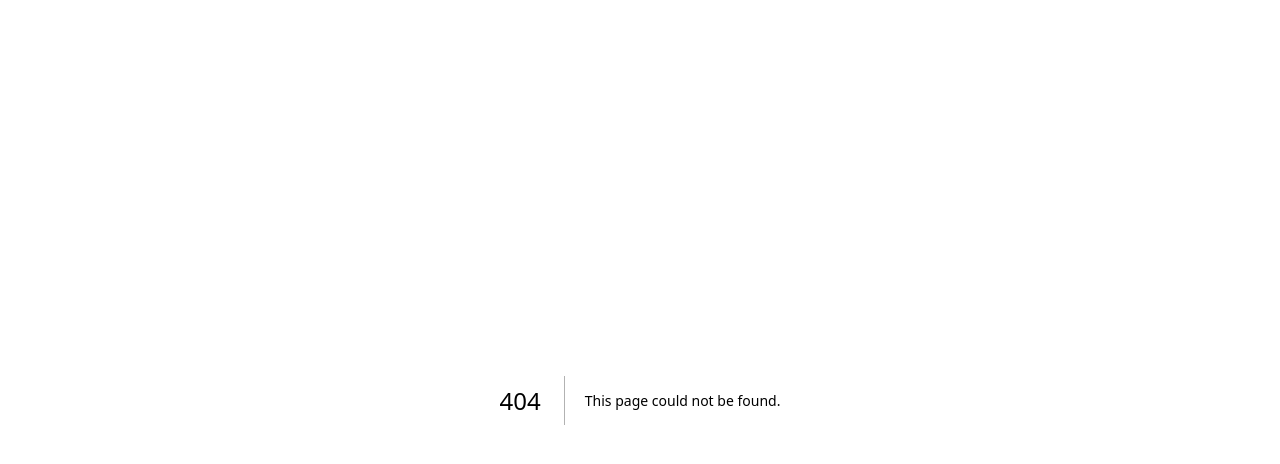
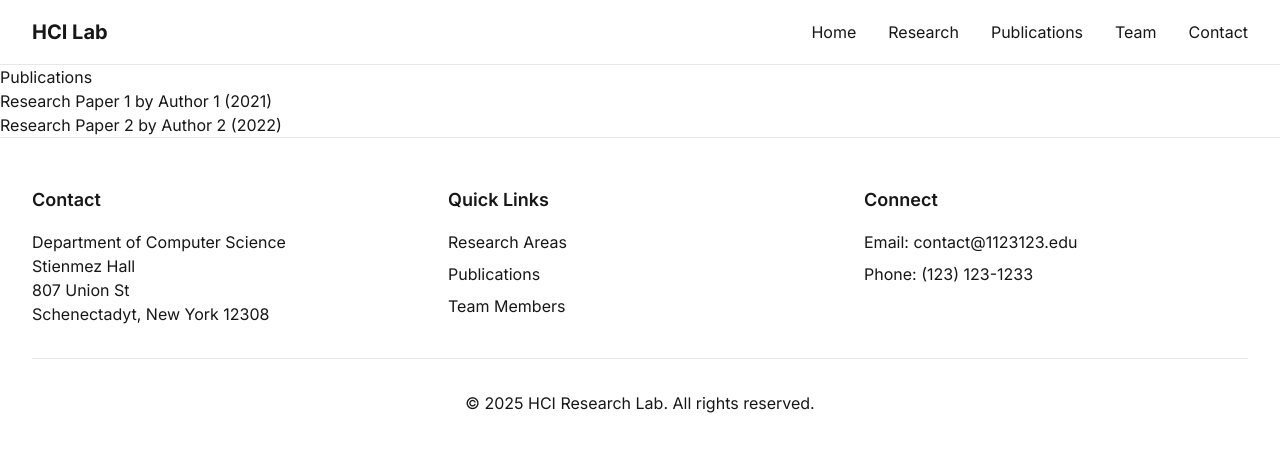
Before and after one commit to CAP-Lab-Union/Union-HCI, a Next.js app: page /publications in a window 1280 px wide. Before the commit this address had no page. Shown: the top 464 px of the page. Built offline with nearby package versions, Linux system fonts and the light colour scheme.

Commit message:
first commit

```diff
--- a/src/app/layout.js
+++ b/src/app/layout.js
@@ -1,28 +1,22 @@
-import { Geist, Geist_Mono } from "next/font/google";
-import "./globals.css";
-
-const geistSans = Geist({
-  variable: "--font-geist-sans",
-  subsets: ["latin"],
-});
-
-const geistMono = Geist_Mono({
-  variable: "--font-geist-mono",
-  subsets: ["latin"],
-});
+import './globals.css';
+import { Metadata } from 'next';
+import { Inter } from 'next/font/google';
+import Navbar from '@/components/topnbottom/Navbar';
+import Footer from '@/components/topnbottom/Footer';
+const inter = Inter({ subsets: ['latin'] });
 
 export const metadata = {
-  title: "Create Next App",
-  description: "Generated by create next app",
+  title: 'HCI Research Lab',
+  description: 'Advancing HCI through ML and Large Display Research',
 };
 
 export default function RootLayout({ children }) {
   return (
     <html lang="en">
-      <body
-        className={`${geistSans.variable} ${geistMono.variable} antialiased`}
-      >
+      <body className={inter.className}>
+        <Navbar />
         {children}
+        <Footer />
       </body>
     </html>
   );
--- a/src/app/page.js
+++ b/src/app/page.js
@@ -3,99 +3,7 @@ import Image from "next/image";
 export default function Home() {
   return (
     <div className="grid grid-rows-[20px_1fr_20px] items-center justify-items-center min-h-screen p-8 pb-20 gap-16 sm:p-20 font-[family-name:var(--font-geist-sans)]">
-      <main className="flex flex-col gap-8 row-start-2 items-center sm:items-start">
-        <Image
-          className="dark:invert"
-          src="/next.svg"
-          alt="Next.js logo"
-          width={180}
-          height={38}
-          priority
-        />
-        <ol className="list-inside list-decimal text-sm text-center sm:text-left font-[family-name:var(--font-geist-mono)]">
-          <li className="mb-2">
-            Get started by editing{" "}
-            <code className="bg-black/[.05] dark:bg-white/[.06] px-1 py-0.5 rounded font-semibold">
-              src/app/page.js
-            </code>
-            .
-          </li>
-          <li>Save and see your changes instantly.</li>
-        </ol>
-
-        <div className="flex gap-4 items-center flex-col sm:flex-row">
-          <a
-            className="rounded-full border border-solid border-transparent transition-colors flex items-center justify-center bg-foreground text-background gap-2 hover:bg-[#383838] dark:hover:bg-[#ccc] text-sm sm:text-base h-10 sm:h-12 px-4 sm:px-5"
-            href="https://vercel.com/new?utm_source=create-next-app&utm_medium=appdir-template-tw&utm_campaign=create-next-app"
-            target="_blank"
-            rel="noopener noreferrer"
-          >
-            <Image
-              className="dark:invert"
-              src="/vercel.svg"
-              alt="Vercel logomark"
-              width={20}
-              height={20}
-            />
-            Deploy now
-          </a>
-          <a
-            className="rounded-full border border-solid border-black/[.08] dark:border-white/[.145] transition-colors flex items-center justify-center hover:bg-[#f2f2f2] dark:hover:bg-[#1a1a1a] hover:border-transparent text-sm sm:text-base h-10 sm:h-12 px-4 sm:px-5 sm:min-w-44"
-            href="https://nextjs.org/docs?utm_source=create-next-app&utm_medium=appdir-template-tw&utm_campaign=create-next-app"
-            target="_blank"
-            rel="noopener noreferrer"
-          >
-            Read our docs
-          </a>
-        </div>
-      </main>
-      <footer className="row-start-3 flex gap-6 flex-wrap items-center justify-center">
-        <a
-          className="flex items-center gap-2 hover:underline hover:underline-offset-4"
-          href="https://nextjs.org/learn?utm_source=create-next-app&utm_medium=appdir-template-tw&utm_campaign=create-next-app"
-          target="_blank"
-          rel="noopener noreferrer"
-        >
-          <Image
-            aria-hidden
-            src="/file.svg"
-            alt="File icon"
-            width={16}
-            height={16}
-          />
-          Learn
-        </a>
-        <a
-          className="flex items-center gap-2 hover:underline hover:underline-offset-4"
-          href="https://vercel.com/templates?framework=next.js&utm_source=create-next-app&utm_medium=appdir-template-tw&utm_campaign=create-next-app"
-          target="_blank"
-          rel="noopener noreferrer"
-        >
-          <Image
-            aria-hidden
-            src="/window.svg"
-            alt="Window icon"
-            width={16}
-            height={16}
-          />
-          Examples
-        </a>
-        <a
-          className="flex items-center gap-2 hover:underline hover:underline-offset-4"
-          href="https://nextjs.org?utm_source=create-next-app&utm_medium=appdir-template-tw&utm_campaign=create-next-app"
-          target="_blank"
-          rel="noopener noreferrer"
-        >
-          <Image
-            aria-hidden
-            src="/globe.svg"
-            alt="Globe icon"
-            width={16}
-            height={16}
-          />
-          Go to nextjs.org →
-        </a>
-      </footer>
+        test
     </div>
   );
 }
--- /dev/null
+++ b/src/app/publications/page.js
@@ -0,0 +1,35 @@
+import React from 'react';
+
+const publications = [
+    {
+        title: 'Research Paper 1',
+        author: 'Author 1',
+        year: 2021,
+        link: 'http://example.com/paper1'
+    },
+    {
+        title: 'Research Paper 2',
+        author: 'Author 2',
+        year: 2022,
+        link: 'http://example.com/paper2'
+    }
+];
+
+const Publications = () => {
+    return (
+        <div>
+            <h1>Publications</h1>
+            <ul>
+                {publications.map((publication, index) => (
+                    <li key={index}>
+                        <a href={publication.link} target="_blank" rel="noopener noreferrer">
+                            {publication.title}
+                        </a> by {publication.author} ({publication.year})
+                    </li>
+                ))}
+            </ul>
+        </div>
+    );
+};
+
+export default Publications;
--- /dev/null
+++ b/src/components/topnbottom/Footer.jsx
@@ -0,0 +1,51 @@
+export default function Footer() {
+    return (
+      <footer className="bg-background border-t">
+        <div className="max-w-7xl mx-auto py-12 px-4 sm:px-6 lg:px-8">
+          <div className="grid grid-cols-1 md:grid-cols-3 gap-8">
+            <div>
+              <h3 className="text-lg font-semibold mb-4">Contact</h3>
+              <p className="text-muted-foreground">
+                Department of Computer Science<br />
+                Stienmez Hall<br />
+                807 Union St<br />
+                Schenectadyt, New York 12308
+              </p>
+            </div>
+            <div>
+              <h3 className="text-lg font-semibold mb-4">Quick Links</h3>
+              <ul className="space-y-2">
+                <li>
+                  <a href="/research" className="text-muted-foreground hover:text-foreground">
+                    Research Areas
+                  </a>
+                </li>
+                <li>
+                  <a href="/publications" className="text-muted-foreground hover:text-foreground">
+                    Publications
+                  </a>
+                </li>
+                <li>
+                  <a href="/team" className="text-muted-foreground hover:text-foreground">
+                    Team Members
+                  </a>
+                </li>
+              </ul>
+            </div>
+            <div>
+              <h3 className="text-lg font-semibold mb-4">Connect</h3>
+              <p className="text-muted-foreground mb-2">
+                Email: contact@1123123.edu
+              </p>
+              <p className="text-muted-foreground">
+                Phone: (123) 123-1233
+              </p>
+            </div>
+          </div>
+          <div className="mt-8 pt-8 border-t text-center text-muted-foreground">
+            <p>© {new Date().getFullYear()} HCI Research Lab. All rights reserved.</p>
+          </div>
+        </div>
+      </footer>
+    );
+  }
--- /dev/null
+++ b/src/components/topnbottom/Navbar.jsx
@@ -0,0 +1,69 @@
+"use client";
+
+import Link from "next/link";
+import { useState } from "react";
+import { Menu, X } from "lucide-react";
+
+export default function Navbar() {
+  const [isOpen, setIsOpen] = useState(false);
+
+  const navItems = [
+    { name: "Home", href: "/" },
+    { name: "Research", href: "/research" },
+    { name: "Publications", href: "/publications" },
+    { name: "Team", href: "/team" },
+    { name: "Contact", href: "/contact" },
+  ];
+
+  return (
+    <nav className="bg-background/95 backdrop-blur supports-[backdrop-filter]:bg-background/60 sticky top-0 z-50 border-b">
+      <div className="max-w-7xl mx-auto px-4 sm:px-6 lg:px-8">
+        <div className="flex justify-between h-16">
+          <div className="flex items-center">
+            <Link href="/" className="font-bold text-xl">
+              HCI Lab
+            </Link>
+          </div>
+
+          <div className="hidden md:flex items-center space-x-8">
+            {navItems.map((item) => (
+              <Link
+                key={item.name}
+                href={item.href}
+                className="text-foreground/60 hover:text-foreground transition-colors"
+              >
+                {item.name}
+              </Link>
+            ))}
+          </div>
+
+          <div className="md:hidden flex items-center">
+            <button
+              onClick={() => setIsOpen(!isOpen)}
+              className="inline-flex items-center justify-center p-2 rounded-md text-foreground hover:bg-accent"
+            >
+              {isOpen ? <X className="h-6 w-6" /> : <Menu className="h-6 w-6" />}
+            </button>
+          </div>
+        </div>
+      </div>
+
+      {isOpen && (
+        <div className="md:hidden">
+          <div className="px-2 pt-2 pb-3 space-y-1 sm:px-3">
+            {navItems.map((item) => (
+              <Link
+                key={item.name}
+                href={item.href}
+                className="block px-3 py-2 text-foreground/60 hover:text-foreground hover:bg-accent rounded-md"
+                onClick={() => setIsOpen(false)}
+              >
+                {item.name}
+              </Link>
+            ))}
+          </div>
+        </div>
+      )}
+    </nav>
+  );
+}
```
Also changed, not shown: package.json (+6 -5 lines), tailwind.config.mjs (line endings or trailing spaces), 1 other file (tests, documents, lock files or other folders).
